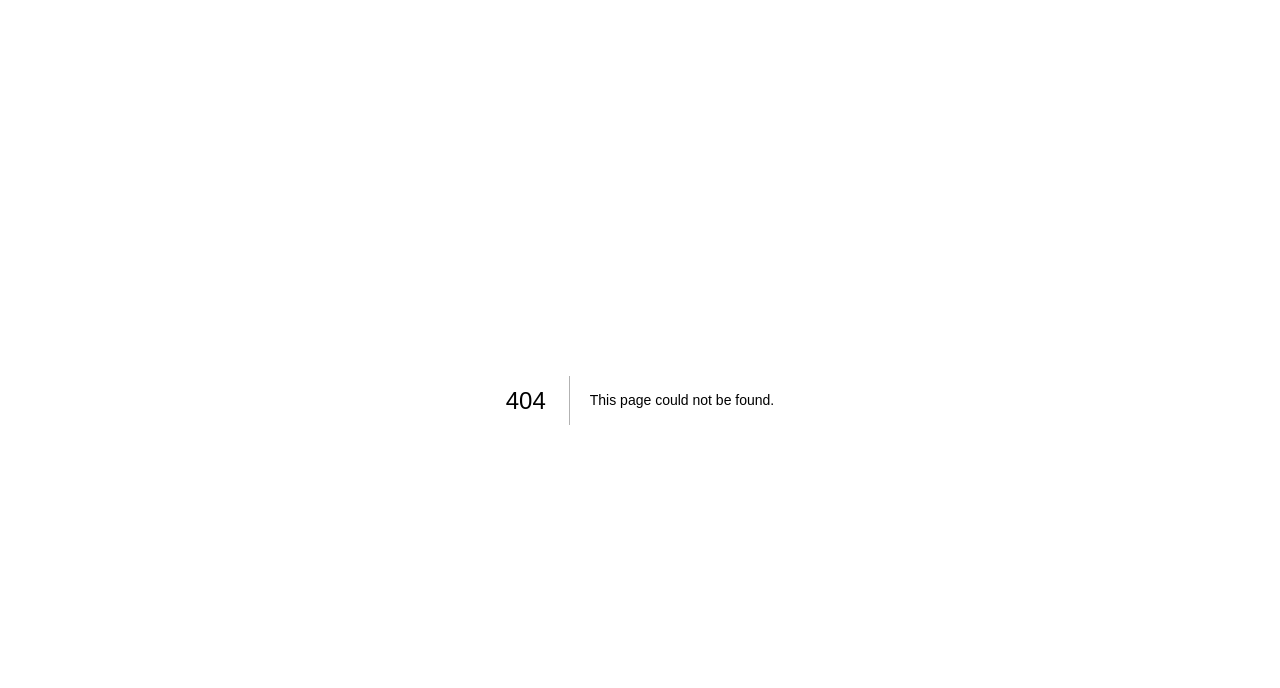
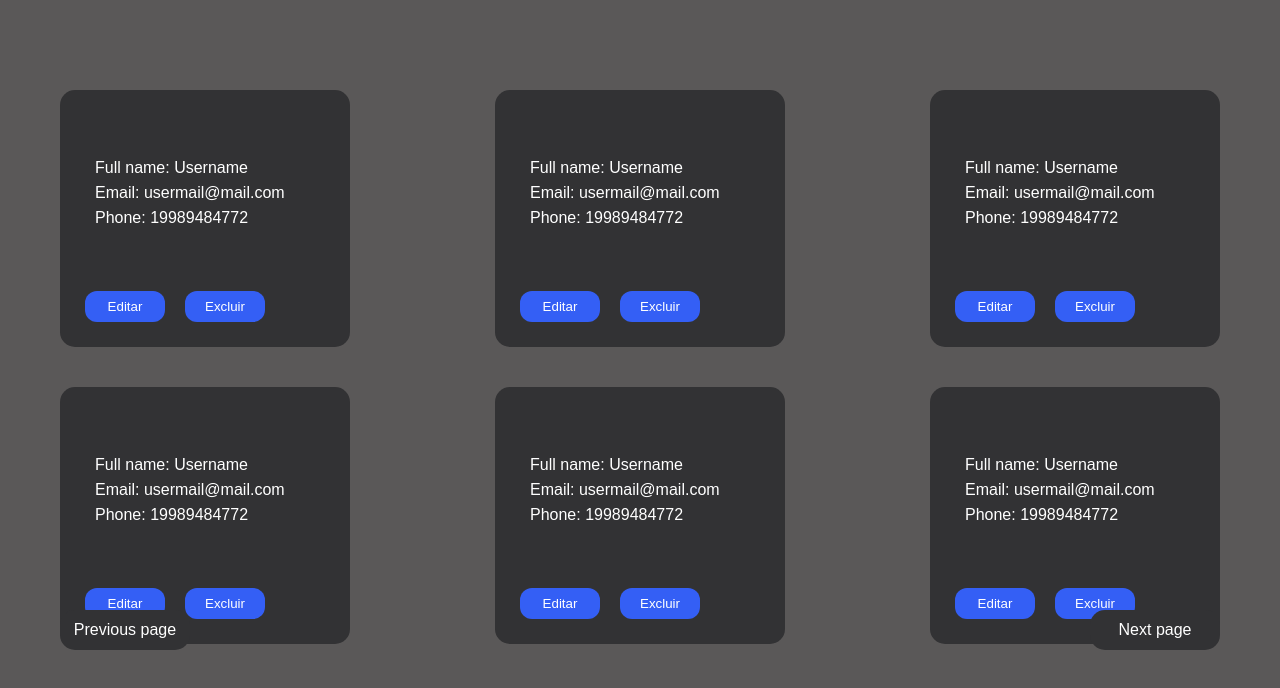
Before and after one commit to victoriamilans/Client-Next.js, a Next.js app: page /dashboard in a window 1280 px wide. Before the commit this address had no page. Shown: the top 688 px of the page. Built offline with nearby package versions, Linux system fonts and the light colour scheme.

Commit message:
feat/ add dashboard style

```diff
--- /dev/null
+++ b/src/components/ContactCard/index.tsx
@@ -0,0 +1,17 @@
+import { StyledContactCard } from "@/styles/ContactCard";
+
+export const ContactCard = () => {
+  return (
+    <StyledContactCard>
+      <div className="clientContent">
+        <p>Full name: Username</p>
+        <p>Email: usermail@mail.com</p>
+        <p>Phone: 19989484772</p>
+      </div>
+      <div className="buttonsContactArea">
+        <button>Editar</button>
+        <button>Excluir</button>
+      </div>
+    </StyledContactCard>
+  );
+};
--- /dev/null
+++ b/src/components/Header/index.tsx
@@ -0,0 +1,25 @@
+import user from "../../assets/user.png";
+import Image from "next/image";
+
+export const DashboardHeader = () => {
+  return (
+    <header>
+      <div className="userInfo">
+        <Image src={user} alt="user image" />
+        <div>
+          <h1>Username</h1>
+          <span>useremail@mail.com</span>
+        </div>
+      </div>
+      <nav className="navBar">
+        <h2>My contacts</h2>
+        <h2>Update profile</h2>
+        <h2>All users</h2>
+      </nav>
+      <div className="searchArea">
+        <input type={"text"} id={"search"} placeholder="search" />
+        <button>Logout</button>
+      </div>
+    </header>
+  );
+};
--- /dev/null
+++ b/src/components/HeaderMobile/index.tsx
@@ -0,0 +1,26 @@
+import user from "../../assets/user.png";
+import Image from "next/image";
+import { StyledHeaderMobile } from "@/styles/HeaderMobile";
+
+export const DashboardHeaderMobile = () => {
+  return (
+    <StyledHeaderMobile>
+      <div className="userInfo">
+        <Image src={user} alt="user image" />
+        <div>
+          <h1>Username</h1>
+          <span>useremail@mail.com</span>
+        </div>
+      </div>
+      <nav className="navBar">
+        <h2>My contacts</h2>
+        <h2>Update profile</h2>
+        <h2>All users</h2>
+      </nav>
+      <div className="searchArea">
+        <input type={"text"} id={"search"} placeholder="search" />
+        <button>Logout</button>
+      </div>
+    </StyledHeaderMobile>
+  );
+};
--- /dev/null
+++ b/src/pages/dashboard.tsx
@@ -0,0 +1,32 @@
+import { ContactCard } from "@/components/ContactCard";
+import { DashboardHeader } from "@/components/Header";
+import { DashboardHeaderMobile } from "@/components/HeaderMobile";
+import { StyledDashboardContainer } from "@/styles/DashboardContainer";
+import { StyledDashboardContent } from "@/styles/DashboardContent";
+
+const Dashboard = () => {
+  return (
+    <>
+      <StyledDashboardContainer>
+        <DashboardHeader></DashboardHeader>
+        <DashboardHeaderMobile></DashboardHeaderMobile>
+        <StyledDashboardContent>
+          <ul>
+            <ContactCard></ContactCard>
+            <ContactCard></ContactCard>
+            <ContactCard></ContactCard>
+            <ContactCard></ContactCard>
+            <ContactCard></ContactCard>
+            <ContactCard></ContactCard>
+          </ul>
+          <div className="pageButtons">
+            <button>Previous page</button>
+            <button>Next page</button>
+          </div>
+        </StyledDashboardContent>
+      </StyledDashboardContainer>
+    </>
+  );
+};
+
+export default Dashboard;
--- /dev/null
+++ b/src/styles/ContactCard.ts
@@ -0,0 +1,41 @@
+import styled from "styled-components";
+
+export const StyledContactCard = styled.li`
+  background-color: var(--color-primary-dark);
+
+  width: 25%;
+  height: 257px;
+
+  border-radius: 15px;
+
+  display: flex;
+  flex-direction: column;
+  justify-content: space-between;
+
+  padding: 25px;
+
+  .clientContent {
+    margin: 40px 0 0 10px;
+    line-height: 25px;
+
+    font-size: 1rem;
+    font-weight: 100;
+  }
+
+  .buttonsContactArea {
+    width: 100%;
+
+    display: flex;
+    gap: 20px;
+
+    button {
+      width: 80px;
+      height: 31px;
+
+      background-color: var(--blue);
+      color: var(--white);
+
+      border-radius: 12px;
+    }
+  }
+`;
--- /dev/null
+++ b/src/styles/DashboardContainer.ts
@@ -0,0 +1,92 @@
+import styled from "styled-components";
+
+export const StyledDashboardContainer = styled.div`
+  width: 100vw;
+  height: 100vh;
+
+  background-color: var(--color-primary);
+  color: var(--white);
+
+  header {
+    display: flex;
+    align-items: center;
+    justify-content: space-between;
+
+    padding: 30px;
+
+    width: 100vw;
+    height: 130px;
+
+    background-color: var(--color-primary-dark);
+
+    img {
+      height: 120px;
+    }
+
+    .userInfo {
+      width: 25%;
+
+      display: flex;
+      align-items: center;
+
+      div {
+        h1 {
+          font-size: 1.6rem;
+          font-weight: 100;
+        }
+
+        span {
+          font-size: 0.8rem;
+          color: var(--grey);
+        }
+      }
+    }
+
+    .navBar {
+      width: 30%;
+
+      display: flex;
+      align-items: center;
+      justify-content: space-between;
+
+      h2 {
+        font-size: 1rem;
+        font-weight: 100;
+      }
+    }
+
+    .searchArea {
+      width: 30%;
+
+      display: flex;
+      justify-content: space-evenly;
+
+      input {
+        width: 70%;
+        height: 38px;
+
+        padding: 10px;
+
+        border-radius: 13px;
+      }
+    }
+
+    button {
+      width: 15%;
+      height: 40px;
+
+      border-radius: 15px;
+
+      background-color: var(--color-primary);
+      color: var(--white);
+
+      font-size: 1rem;
+    }
+  }
+
+  @media (max-width: 1500px) {
+    header {
+      display: none;
+    }
+  }
+`;
--- /dev/null
+++ b/src/styles/DashboardContent.ts
@@ -0,0 +1,45 @@
+import styled from "styled-components";
+
+export const StyledDashboardContent = styled.div`
+  max-width: 1600px;
+  margin: 0 auto;
+  height: calc(100vh - 130px);
+
+  padding: 90px 60px 20px 60px;
+
+  display: flex;
+  flex-direction: column;
+  justify-content: space-between;
+
+  ul {
+    width: 100%;
+    height: 90%;
+  }
+
+  .pageButtons {
+    width: 100%;
+
+    display: flex;
+    justify-content: space-between;
+
+    button {
+      width: 130px;
+      height: 40px;
+
+      border-radius: 15px;
+
+      background-color: var(--color-primary-dark);
+      color: var(--white);
+
+      font-size: 1rem;
+    }
+  }
+
+  ul {
+    display: flex;
+    justify-content: space-between;
+    flex-wrap: wrap;
+
+    gap: 40px;
+  }
+`;
--- /dev/null
+++ b/src/styles/HeaderMobile.ts
@@ -0,0 +1,80 @@
+import styled from "styled-components";
+
+export const StyledHeaderMobile = styled.header`
+  header {
+    display: flex;
+    align-items: center;
+    justify-content: space-between;
+
+    padding: 30px;
+
+    width: 100vw;
+    height: 130px;
+
+    background-color: var(--color-primary-dark);
+
+    img {
+      height: 120px;
+    }
+
+    .userInfo {
+      width: 25%;
+
+      display: flex;
+      align-items: center;
+
+      div {
+        h1 {
+          font-size: 1.6rem;
+          font-weight: 100;
+        }
+
+        span {
+          font-size: 0.8rem;
+          color: var(--grey);
+        }
+      }
+    }
+
+    .navBar {
+      width: 30%;
+
+      display: flex;
+      align-items: center;
+      justify-content: space-between;
+
+      h2 {
+        font-size: 1rem;
+        font-weight: 100;
+      }
+    }
+
+    .searchArea {
+      width: 30%;
+
+      display: flex;
+      justify-content: space-evenly;
+
+      input {
+        width: 70%;
+        height: 38px;
+
+        padding: 10px;
+
+        border-radius: 13px;
+      }
+    }
+
+    button {
+      width: 15%;
+      height: 40px;
+
+      border-radius: 15px;
+
+      background-color: var(--color-primary);
+      color: var(--white);
+
+      font-size: 1rem;
+    }
+  }
+`;
```
Also changed, not shown: src/assets/user.png (added).
